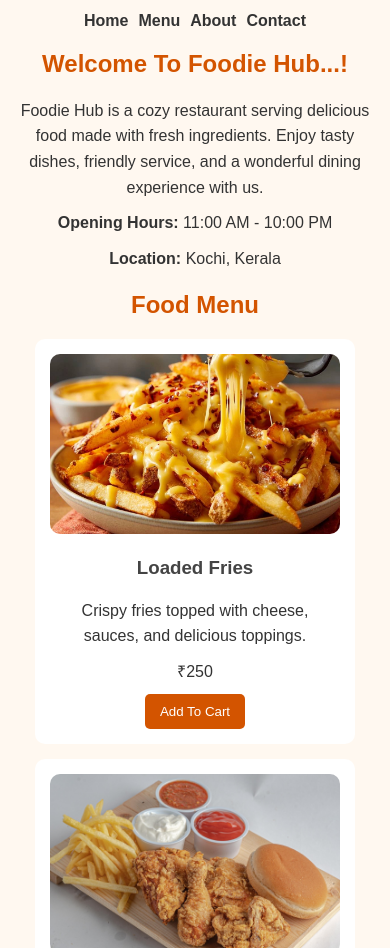
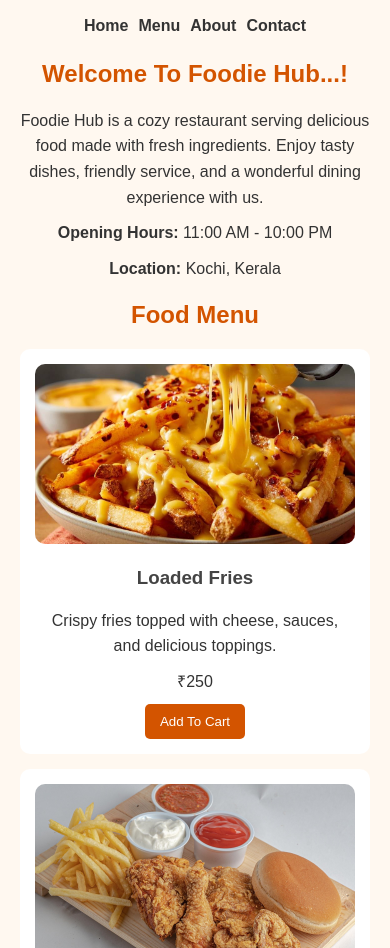
Before and after one commit to anaghasp-del/restaurant, a plain HTML site: page index.html in a window 390 px wide. Shown: the part 152-1100 px from the top of the page. Drawn offline with Linux system fonts and the light colour scheme.

Commit message:
Update restaurant.css

````diff
--- a/restaurant.css
+++ b/restaurant.css
@@ -1,4 +1,4 @@
-
+```css
 /* Body */
 * {
     box-sizing: border-box;
@@ -125,6 +125,7 @@
     background: #333;
     color: white;
 }
+
 /* Phone */
 @media (max-width: 600px) {
 
@@ -136,16 +137,15 @@
         display: flex;
         justify-content: center;
         flex-wrap: wrap;
-        gap: 10px;
     }
 
     nav a {
-        margin: 0;
+        margin: 5px;
     }
 
     section > div {
         display: block;
-        width: 92%;
+        width: 90%;
         max-width: 320px;
         margin: 15px auto;
     }
@@ -159,3 +159,4 @@
         font-size: 13px;
     }
 }
+```
````
